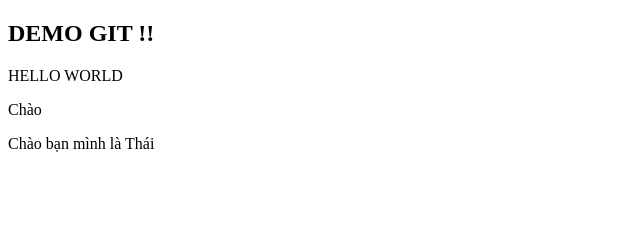
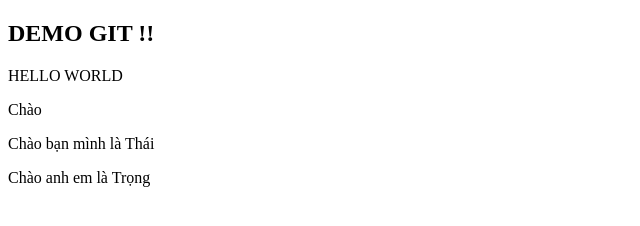
Before and after one commit to huutrong1101/BC-02, a plain HTML site: page index.html in a window 1280 px wide. Shown: the whole page, without its empty margins (0-640 px from the left). Drawn offline with Linux system fonts and the light colour scheme.

Commit message:
them the p

```diff
--- a/index.html
+++ b/index.html
@@ -12,6 +12,7 @@
   <p>HELLO WORLD</p>
   <p>Chào</p>
   <p>Chào bạn mình là Thái</p>
+  <p>Chào anh em là Trọng</p>
 
 </body>
 
```
